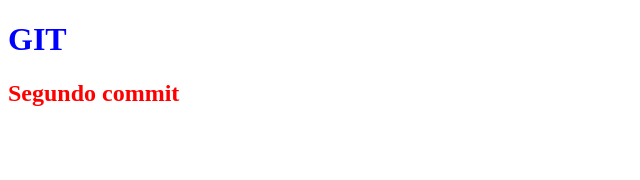
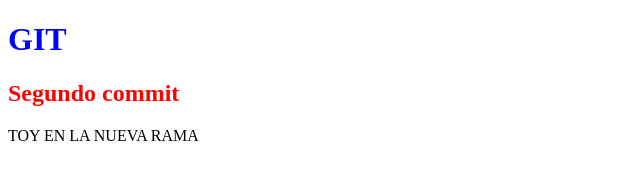
Before and after one commit to ezeortigoza/12345, a plain HTML site: page index.html in a window 1280 px wide. Shown: the whole page, without its empty margins (0-640 px from the left). Drawn offline with Linux system fonts and the light colour scheme.

Commit message:
ahora si en la nueva rama

```diff
--- a/index.html
+++ b/index.html
@@ -9,5 +9,6 @@
 <body>
     <h1 style="color: blue;">GIT</h1>
     <h2 style="color: red;">Segundo commit</h2>
+    <p>TOY EN LA NUEVA RAMA</p>
 </body>
 </html>
```
